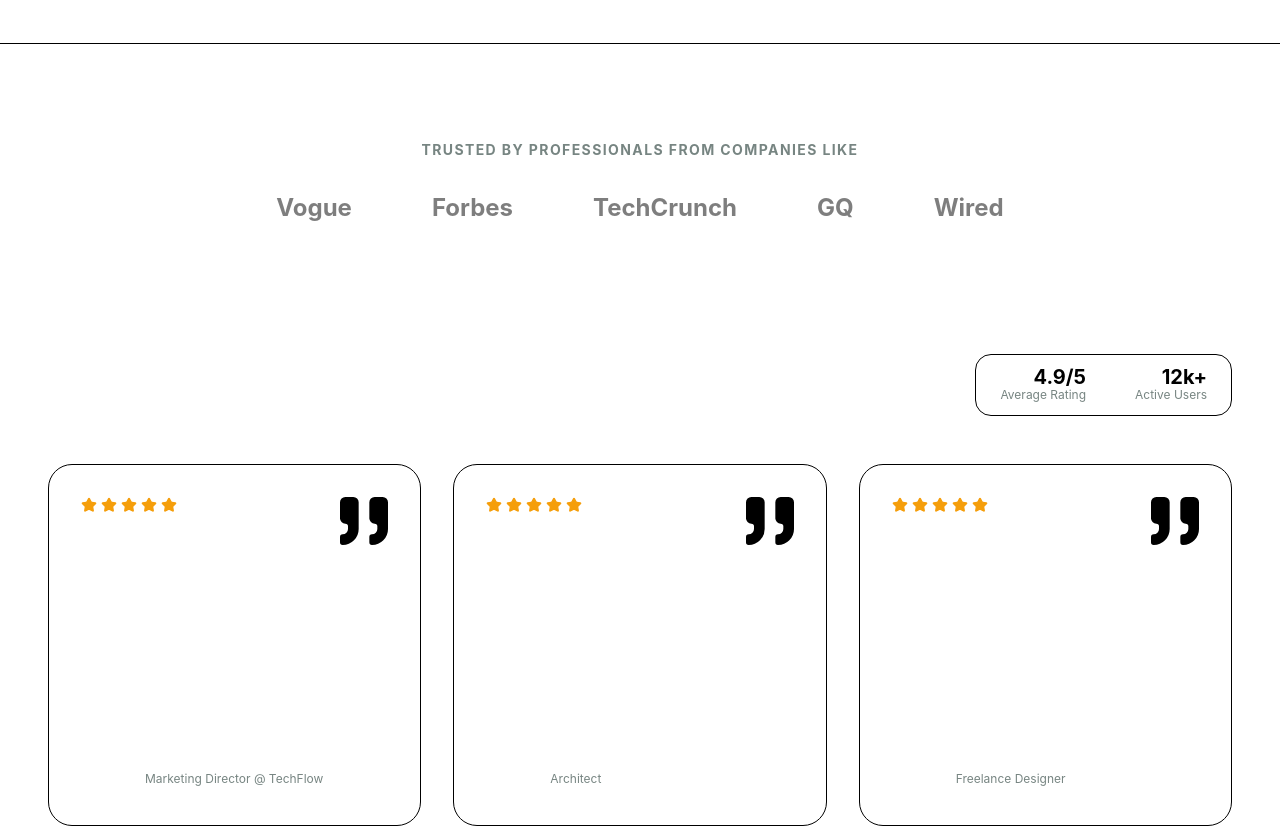
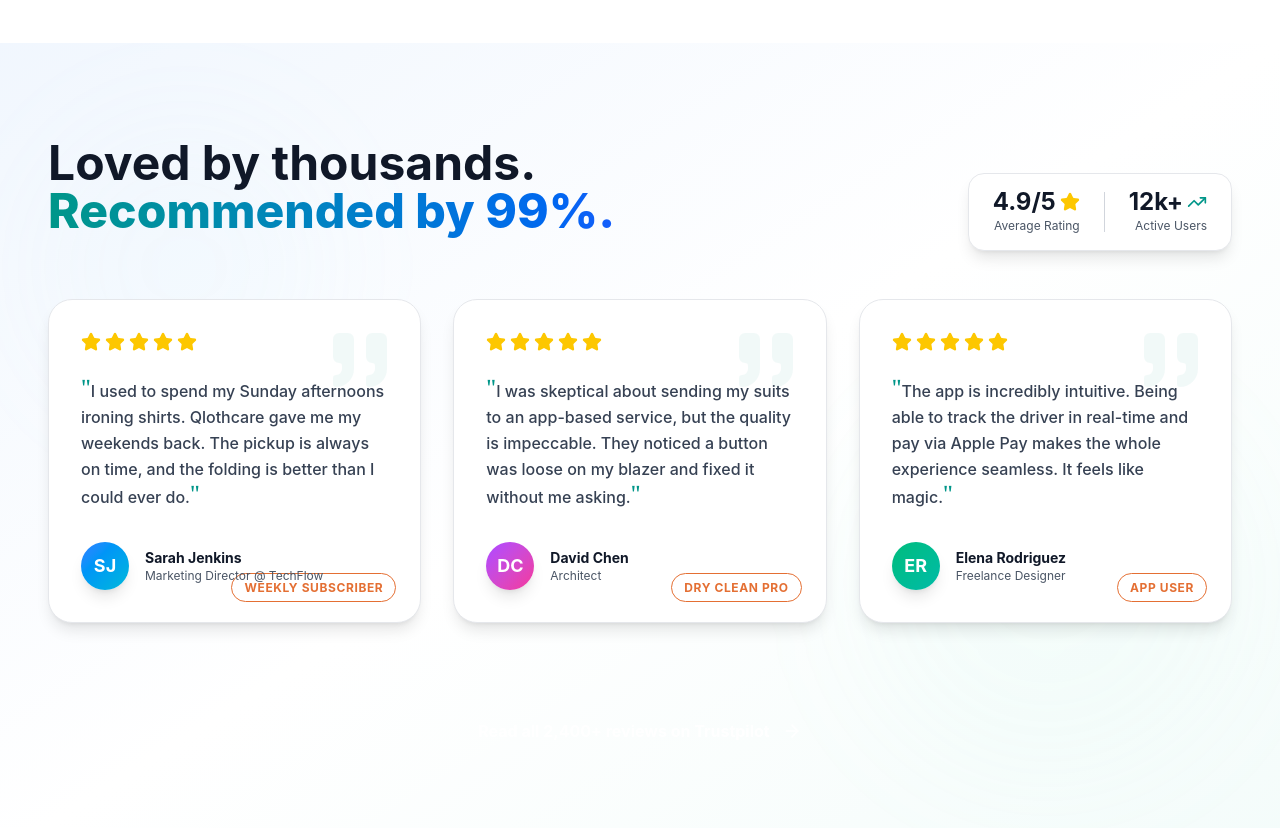
Before and after one commit to Mitesh-Amin01/qlothcare-final, a Next.js app: page / in a window 1280 px wide. Shown: the part 6340-7168 px from the top of the page. Built offline with nearby package versions, Linux system fonts and the light colour scheme.

Commit message:
Testimonials Design

```diff
--- a/src/components/landing_page/TestimonialsSection.jsx
+++ b/src/components/landing_page/TestimonialsSection.jsx
@@ -1,15 +1,18 @@
+'use client'
+
 import React from 'react';
-import { Star, Quote, ArrowRight } from 'lucide-react';
+import { Star, Quote, ArrowRight, TrendingUp } from 'lucide-react';
 
 const reviews = [
    {
       id: 1,
       name: "Sarah Jenkins",
       role: "Marketing Director @ TechFlow",
-    image: "SJ", // Placeholder for avatar
+      image: "SJ",
       stars: 5,
       quote: "I used to spend my Sunday afternoons ironing shirts. Qlothcare gave me my weekends back. The pickup is always on time, and the folding is better than I could ever do.",
-    tag: "Weekly Subscriber"
+      tag: "Weekly Subscriber",
+      color: "from-blue-500 to-cyan-500"
    },
    {
       id: 2,
@@ -18,7 +21,8 @@
       image: "DC",
       stars: 5,
       quote: "I was skeptical about sending my suits to an app-based service, but the quality is impeccable. They noticed a button was loose on my blazer and fixed it without me asking.",
-    tag: "Dry Clean Pro"
+      tag: "Dry Clean Pro",
+      color: "from-purple-500 to-pink-500"
    },
    {
       id: 3,
@@ -27,55 +31,56 @@
       image: "ER",
       stars: 5,
       quote: "The app is incredibly intuitive. Being able to track the driver in real-time and pay via Apple Pay makes the whole experience seamless. It feels like magic.",
-    tag: "App User"
+      tag: "App User",
+      color: "from-emerald-500 to-teal-500"
    }
 ];
 
-const logos = ["Vogue", "Forbes", "TechCrunch", "GQ", "Wired"];
-
 const TestimonialsSection = () => {
    return (
-    <section className="py-24 bg-white font-sans border-t border-border-light">
-      <div className="container mx-auto px-6 lg:px-12">
+      <section className="relative py-24 font-sans overflow-hidden bg-gray-50">
+         {/* Subtle Gradient Background */}
+         <div className="absolute inset-0 bg-gradient-to-br from-blue-50/80 via-white to-teal-50/60"></div>
 
-        {/* =========================
-            PART 1: TRUST STRIP
-        ========================= */}
-        <div className="text-center mb-20">
-          <p className="text-sm font-bold text-text-muted uppercase tracking-widest mb-8">
-            Trusted by professionals from companies like
-          </p>
-          <div className="flex flex-wrap justify-center items-center gap-12 lg:gap-20 opacity-50 grayscale hover:grayscale-0 transition-all duration-500">
-             {/* Placeholder Logos - In real usage, replace with SVGs */}
-             {logos.map((logo, index) => (
-                <span key={index} className="text-2xl font-display font-bold text-clothcare-navy hover:text-clothcare-teal transition-colors cursor-default">
-                   {logo}
-                </span>
-             ))}
-          </div>
-        </div>
+         {/* Decorative Floating Elements - More Subtle */}
+         <div className="absolute top-20 left-10 w-72 h-72 bg-gradient-to-br from-blue-200/10 to-cyan-200/10 rounded-full blur-3xl animate-pulse"></div>
+         <div className="absolute bottom-20 right-10 w-96 h-96 bg-gradient-to-br from-teal-200/10 to-emerald-200/10 rounded-full blur-3xl animate-pulse delay-1000"></div>
+
+         <div className="container mx-auto px-6 lg:px-12 relative z-10">
+
 
             {/* =========================
             PART 2: REVIEWS HEADER
         ========================= */}
             <div className="flex flex-col md:flex-row justify-between items-end mb-12 gap-6">
                <div className="max-w-2xl">
-              <h2 className="font-display text-4xl lg:text-5xl font-bold text-text-primary mb-4">
+                  <h2 className="font-display text-4xl lg:text-5xl font-bold text-gray-900 mb-4">
                      Loved by thousands. <br />
-                <span className="text-clothcare-teal">Recommended by 99%.</span>
+                     <span className="bg-gradient-to-r from-teal-600 to-blue-600 bg-clip-text text-transparent font-extrabold">
+                        Recommended by 99%.
+                     </span>
                   </h2>
                </div>
 
-           {/* Summary Stats */}
-           <div className="flex items-center gap-6 bg-bg-light px-6 py-3 rounded-xl border border-border-light">
+               {/* Summary Stats - Enhanced with Glassmorphism */}
+               <div className="relative group">
+                  <div className="absolute inset-0 bg-gradient-to-r from-teal-500 to-blue-500 rounded-xl opacity-0 group-hover:opacity-20 blur-md transition-opacity duration-300"></div>
+                  <div className="relative flex items-center gap-6 bg-white backdrop-blur-sm px-6 py-4 rounded-xl border border-gray-200 shadow-lg">
                      <div className="text-right">
-                 <p className="font-bold text-clothcare-navy text-xl leading-none">4.9/5</p>
-                 <p className="text-xs text-text-muted">Average Rating</p>
+                        <p className="font-bold text-gray-900 text-2xl leading-none flex items-center gap-1">
+                           4.9/5
+                           <Star className="w-5 h-5 fill-yellow-400 text-yellow-400" />
+                        </p>
+                        <p className="text-xs text-gray-600 mt-1">Average Rating</p>
                      </div>
-              <div className="h-8 w-px bg-border-light"></div>
+                     <div className="h-10 w-px bg-gray-300"></div>
                      <div className="text-right">
-                 <p className="font-bold text-clothcare-navy text-xl leading-none">12k+</p>
-                 <p className="text-xs text-text-muted">Active Users</p>
+                        <p className="font-bold text-gray-900 text-2xl leading-none flex items-center gap-1">
+                           12k+
+                           <TrendingUp className="w-5 h-5 text-teal-600" />
+                        </p>
+                        <p className="text-xs text-gray-600 mt-1">Active Users</p>
+                     </div>
                   </div>
                </div>
             </div>
@@ -84,44 +89,54 @@
             PART 3: REVIEW CARDS
         ========================= */}
             <div className="grid md:grid-cols-3 gap-8">
-          {reviews.map((review) => (
+               {reviews.map((review, index) => (
                   <div
                      key={review.id}
-              className="group flex flex-col justify-between bg-white border border-border-light p-8 rounded-2xl hover:border-clothcare-teal/30 hover:shadow-clothcareSoft transition-all duration-300 relative overflow-hidden"
+                     style={{
+                        animation: `fadeInUp 0.6s ease-out ${index * 0.15}s both`
+                     }}
+                     className="flex flex-col justify-between bg-white border border-gray-200 p-8 rounded-2xl shadow-lg relative overflow-hidden"
                   >
                      {/* Decorative Quote Icon */}
-              <div className="absolute top-6 right-6 text-clothcare-tealSoft group-hover:text-clothcare-teal/10 transition-colors">
-                 <Quote size={64} fill="currentColor" stroke="none" />
+                     <div className="absolute top-6 right-6 opacity-5">
+                        <Quote size={72} fill="currentColor" stroke="none" className="text-teal-600" />
                      </div>
 
-              <div>
+                     <div className="relative z-10">
                         {/* Stars */}
                         <div className="flex gap-1 mb-6">
                            {[...Array(5)].map((_, i) => (
-                      <Star key={i} className="w-4 h-4 fill-status-warning text-status-warning" />
+                              <Star
+                                 key={i}
+                                 className="w-5 h-5 fill-yellow-400 text-yellow-400"
+                              />
                            ))}
                         </div>
 
                         {/* Quote */}
-                <p className="text-text-primary text-lg leading-relaxed font-medium mb-8 relative z-10">
-                  "{review.quote}"
+                        <p className="text-gray-700 text-base leading-relaxed font-medium mb-8">
+                           <span className="text-teal-600 text-2xl font-serif leading-none">"</span>
+                           {review.quote}
+                           <span className="text-teal-600 text-2xl font-serif leading-none">"</span>
                         </p>
                      </div>
 
-              {/* User Info */}
-              <div className="flex items-center gap-4 mt-auto">
-                 <div className="w-12 h-12 rounded-full bg-clothcare-navy text-white flex items-center justify-center font-display font-bold text-lg">
+                     {/* User Info with Avatar */}
+                     <div className="flex items-center gap-4 mt-auto relative z-10">
+                        <div className="relative">
+                           <div className={`w-12 h-12 rounded-full bg-gradient-to-br ${review.color} text-white flex items-center justify-center font-display font-bold text-lg shadow-lg`}>
                               {review.image}
                            </div>
+                        </div>
                         <div>
-                    <p className="font-bold text-text-primary text-sm">{review.name}</p>
-                    <p className="text-xs text-text-muted">{review.role}</p>
+                           <p className="font-bold text-gray-900 text-sm">{review.name}</p>
+                           <p className="text-xs text-gray-600">{review.role}</p>
                         </div>
                      </div>
 
-              {/* Tag (Visible on Hover) */}
-              <div className="absolute bottom-6 right-6 opacity-0 group-hover:opacity-100 transition-opacity duration-300">
-                 <span className="text-xs font-bold text-clothcare-teal uppercase tracking-wider border border-clothcare-teal/20 px-2 py-1 rounded">
+                     {/* Tag */}
+                     <div className="absolute bottom-6 right-6">
+                        <span className="text-xs font-bold text-clothcare-primary uppercase tracking-wider border border-clothcare-primary bg-white px-3 py-1.5 rounded-full">
                            {review.tag}
                         </span>
                      </div>
@@ -133,13 +148,30 @@
             PART 4: CALL TO ACTION STRIP
         ========================= */}
             <div className="mt-20 text-center">
-           <a href="#" className="inline-flex items-center gap-2 text-clothcare-navy font-bold hover:text-clothcare-teal transition-colors border-b-2 border-transparent hover:border-clothcare-teal pb-1">
-              Read all 2,400+ reviews on Trustpilot
-              <ArrowRight className="w-4 h-4" />
+               <a href="#" className="group inline-flex items-center gap-3 bg-gradient-to-r from-clothcare-navy to-clothcare-teal text-white font-bold px-8 py-4 rounded-full hover:shadow-2xl hover:scale-105 transition-all duration-300 relative overflow-hidden">
+                  {/* Shimmer Effect */}
+                  <div className="absolute inset-0 bg-gradient-to-r from-transparent via-white/20 to-transparent -translate-x-full group-hover:translate-x-full transition-transform duration-700"></div>
+
+                  <span className="relative z-10">Read all 2,400+ reviews on Trustpilot</span>
+                  <ArrowRight className="w-5 h-5 group-hover:translate-x-1 transition-transform duration-300 relative z-10" />
                </a>
             </div>
 
          </div>
+
+         {/* Keyframe Animations */}
+         <style jsx>{`
+        @keyframes fadeInUp {
+          from {
+            opacity: 0;
+            transform: translateY(30px);
+          }
+          to {
+            opacity: 1;
+            transform: translateY(0);
+          }
+        }
+      `}</style>
       </section>
    );
 };
```
Lines whose indentation alone changed are shown as unchanged.
